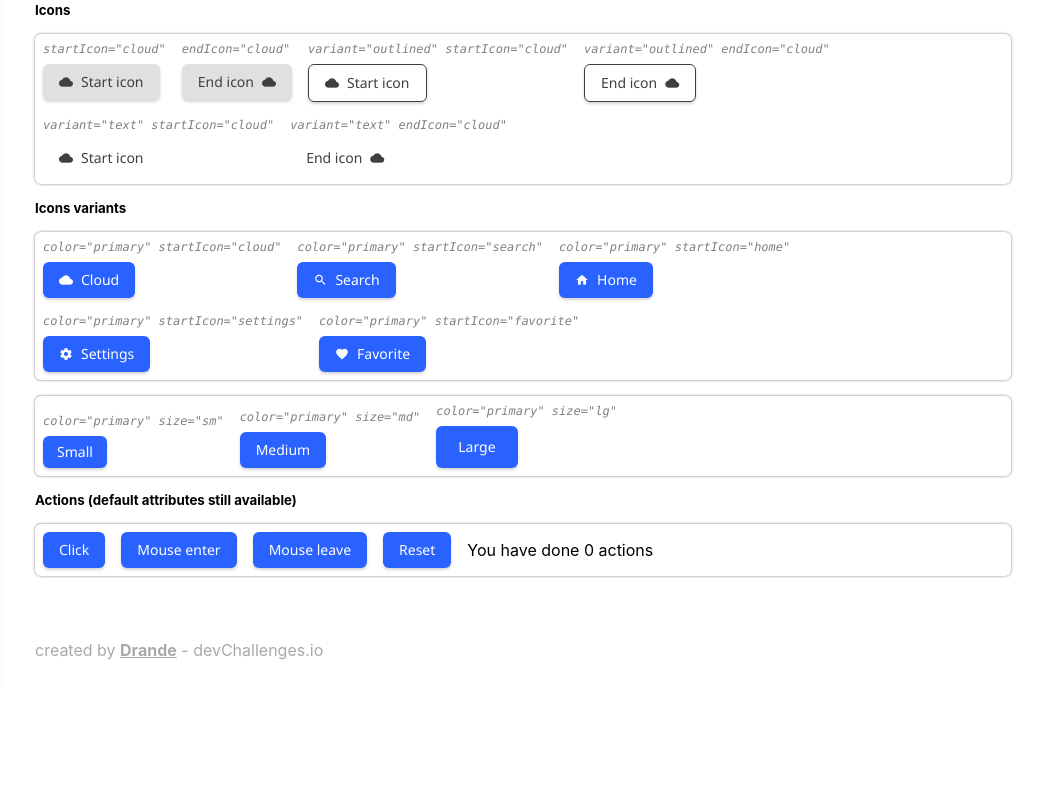
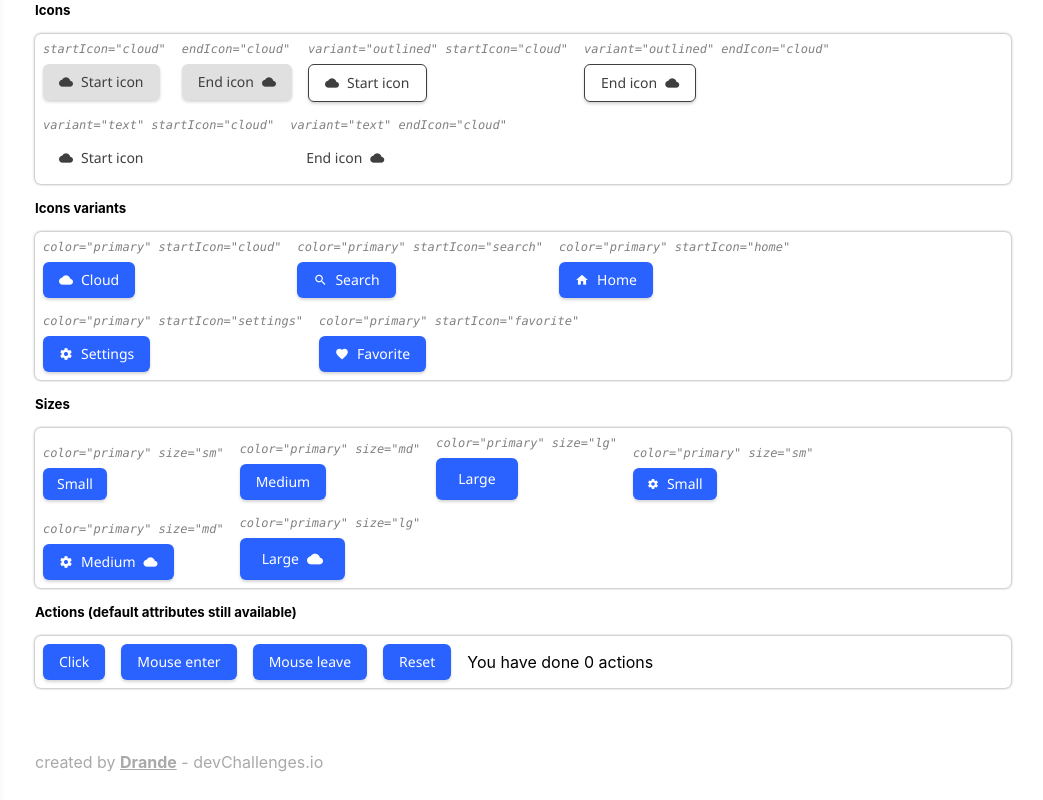
Before and after one commit to Drande/devchallenges-components, a React (Create React App) app: page / in a window 1280 px wide. Shown: the part 1218-2018 px from the top of the page, without its empty margins (237-1280 px from the left). Before the commit the page ends 1906 px from the top, so only its background shows below. Built offline with nearby package versions, Linux system fonts and the light colour scheme.

Commit message:
added icon sizes for buttons

```diff
--- a/src/pages/ButtonsPage.tsx
+++ b/src/pages/ButtonsPage.tsx
@@ -203,6 +203,7 @@ const ButtonsPage: FunctionComponent<ButtonsPageProps> = () => {
                     <Button color="primary" startIcon="favorite">Favorite</Button>
                 </div>
             </div>
+            <h5>Sizes</h5>
             <div className="row g-2 flex-wrap section align-items-end">
                 <div className="column g-1">
                     <span className="code">{'color="primary" size="sm"'}</span>
@@ -215,6 +216,18 @@ const ButtonsPage: FunctionComponent<ButtonsPageProps> = () => {
                 <div className="column g-1">
                     <span className="code">{'color="primary" size="lg"'}</span>
                     <Button color="primary" size="lg">Large</Button>
+                </div>
+                <div className="column g-1">
+                    <span className="code">{'color="primary" size="sm"'}</span>
+                    <Button color="primary" size="sm" startIcon="settings">Small</Button>
+                </div>
+                <div className="column g-1">
+                    <span className="code">{'color="primary" size="md"'}</span>
+                    <Button color="primary" size="md" startIcon="settings" endIcon="cloud">Medium</Button>
+                </div>
+                <div className="column g-1">
+                    <span className="code">{'color="primary" size="lg"'}</span>
+                    <Button color="primary" size="lg" endIcon="cloud">Large</Button>
                 </div>
             </div>
 
--- a/src/shared/components/button/Button.model.ts
+++ b/src/shared/components/button/Button.model.ts
@@ -1,4 +1,5 @@
 import { Icon } from "../../styles/models/icon";
+import { Sizes } from "../../styles/models/size";
 import { ThemeColor } from "../../styles/models/theme";
 
 export interface ButtonProps extends Partial<React.HTMLAttributes<HTMLButtonElement>>  {
@@ -12,4 +13,3 @@ export interface ButtonProps extends Partial<React.HTMLAttributes<HTMLButtonElem
 }
 
 type ButtonVariant = "default" | "text" | "outlined";
-type Sizes = "sm" | "md" | "lg";
--- a/src/shared/components/button/Button.scss
+++ b/src/shared/components/button/Button.scss
@@ -86,6 +86,9 @@ button {
     .material-icons {
         font-size: 14px;
         vertical-align: middle;
+        &.sm { font-size: 12px; }
+        &.md { font-size: 14px; }
+        &.lg { font-size: 16px; }
     }
     .start { margin-right: 8px; }
     .end { margin-left: 8px; }
--- a/src/shared/components/button/Button.tsx
+++ b/src/shared/components/button/Button.tsx
@@ -12,10 +12,10 @@ const Button = ({ children, variant="default", disableShadow, disabled, startIco
         color
     ].filter(c => c).join(" ");
     const startIconElement = startIcon ? (
-        <span className="material-icons start">{startIcon}</span>
+        <span className={"material-icons start".concat(size?" "+size:"")}>{startIcon}</span>
     ):"";
     const endIconElement = endIcon ? (
-        <span className="material-icons end">{endIcon}</span>
+        <span className={"material-icons end".concat(size?" "+size:"")}>{endIcon}</span>
     ):"";
     return (
         <button {...props} className={finalClassname} disabled={isDisabled}>
--- /dev/null
+++ b/src/shared/styles/models/size.ts
@@ -0,0 +1 @@
+export type Sizes = "sm" | "md" | "lg";
```
